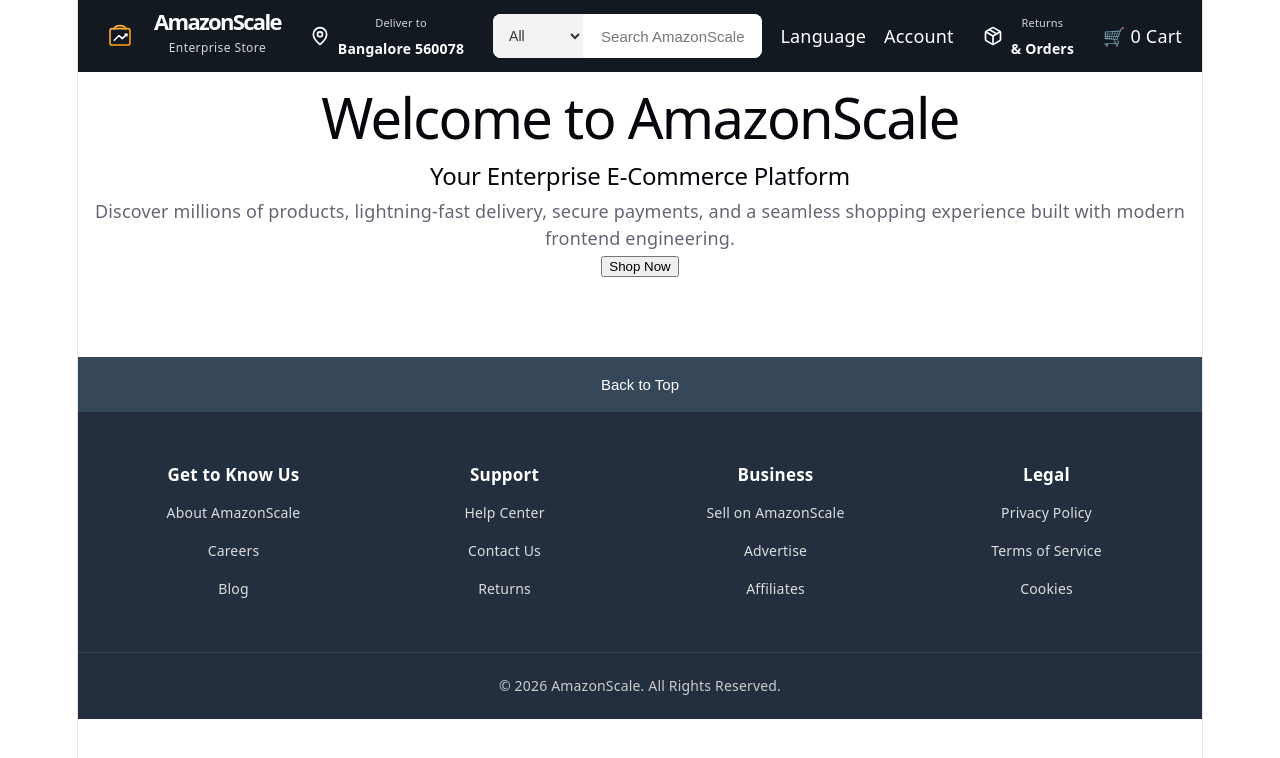
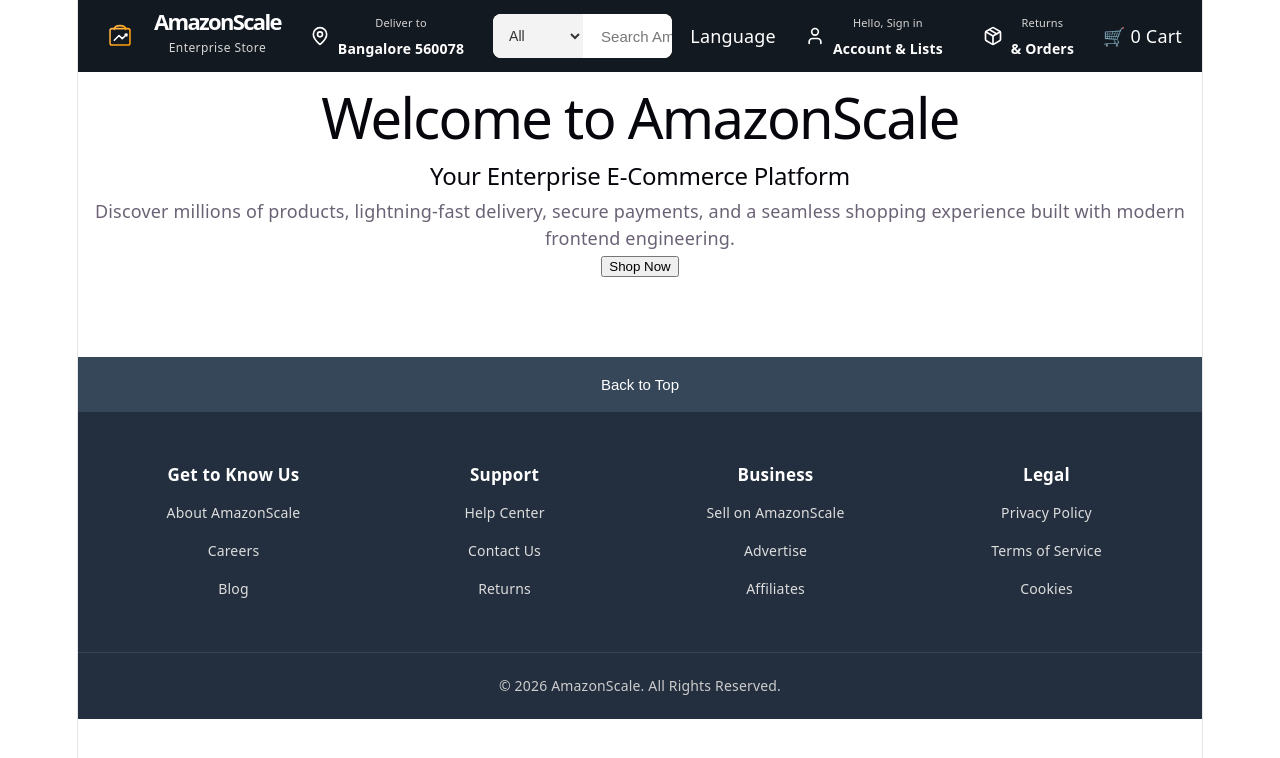
Before and after one commit to Amitgupta0001/amazon-scale-frontend, a React (Vite) app: page / in a window 1280 px wide. Shown: the top 758 px of the page. Built offline with nearby package versions, Linux system fonts and the light colour scheme.

Commit message:
feat(account): implement account navigation component

```diff
--- a/src/components/navigation/Account/Account.css
+++ b/src/components/navigation/Account/Account.css
@@ -0,0 +1,48 @@
+.account {
+    display: flex;
+    align-items: center;
+
+    gap: 8px;
+
+    padding: 8px 10px;
+
+    border: 1px solid transparent;
+
+    border-radius: 4px;
+
+    cursor: pointer;
+
+    transition: border-color 0.2s ease,
+    background-color 0.2s ease;
+}
+
+.account:hover {
+    border-color: #ffffff;
+}
+
+.account__icon {
+    display: flex;
+    align-items: center;
+    justify-content: center;
+
+    color: #ffffff;
+}
+
+.account__content {
+    display: flex;
+    flex-direction: column;
+}
+
+.account__label {
+    font-size: 11px;
+
+    color: #d6d6d6;
+}
+
+.account__title {
+    font-size: 14px;
+
+    font-weight: 600;
+
+    color: #ffffff;
+}
--- a/src/components/navigation/Account/Account.tsx
+++ b/src/components/navigation/Account/Account.tsx
@@ -1,7 +1,30 @@
+import "./Account.css";
+
+import { User } from "lucide-react";
+
 function Account() {
     return (
-        <div>
-            Account
+        <div
+            className="account"
+            role="button"
+            tabIndex={0}
+            aria-label="Account and Lists"
+        >
+            <div className="account__icon">
+                <User size={20} />
+            </div>
+
+            <div className="account__content">
+
+                <span className="account__label">
+                    Hello, Sign in
+                </span>
+
+                <span className="account__title">
+                    Account & Lists
+                </span>
+
+            </div>
         </div>
     );
 }
```
